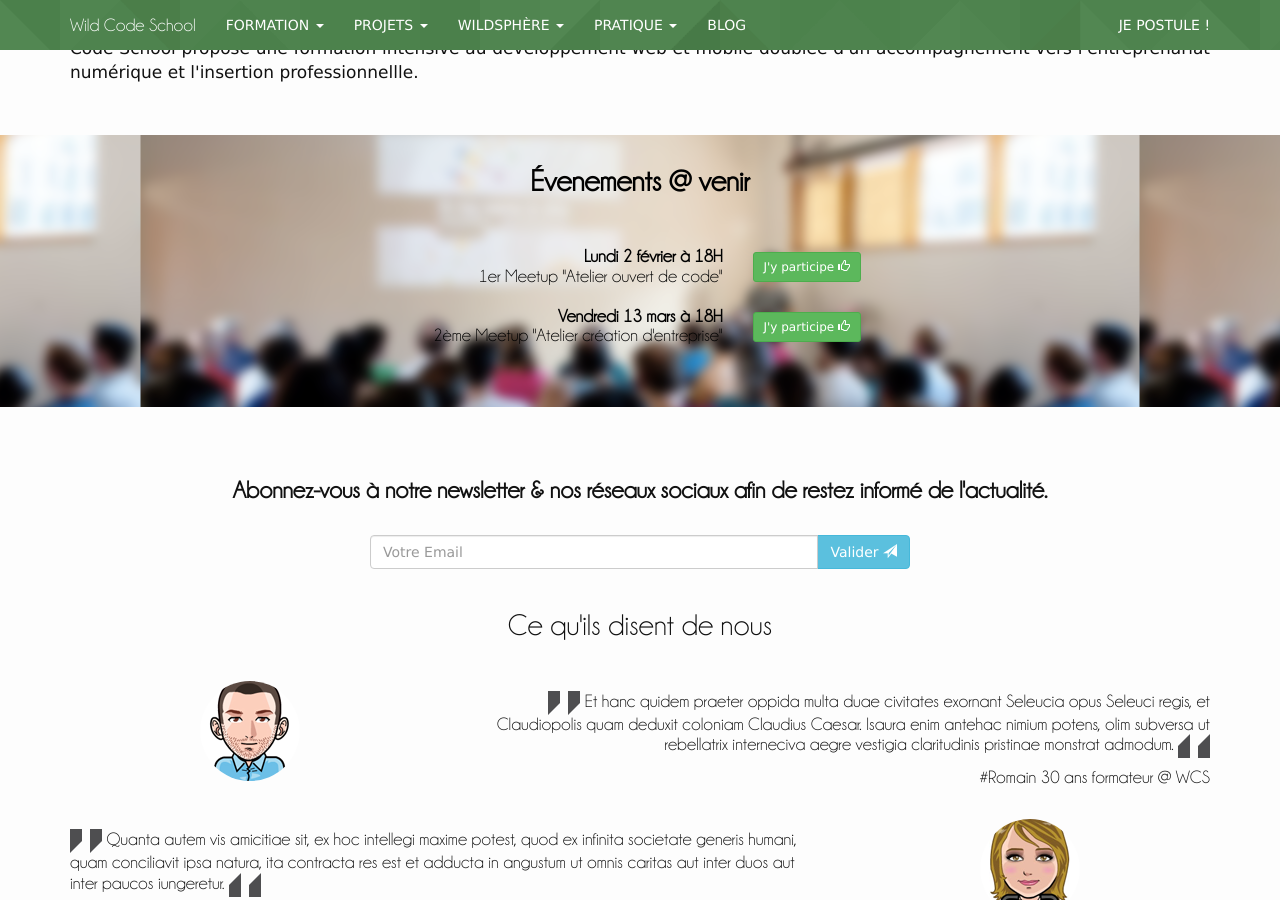
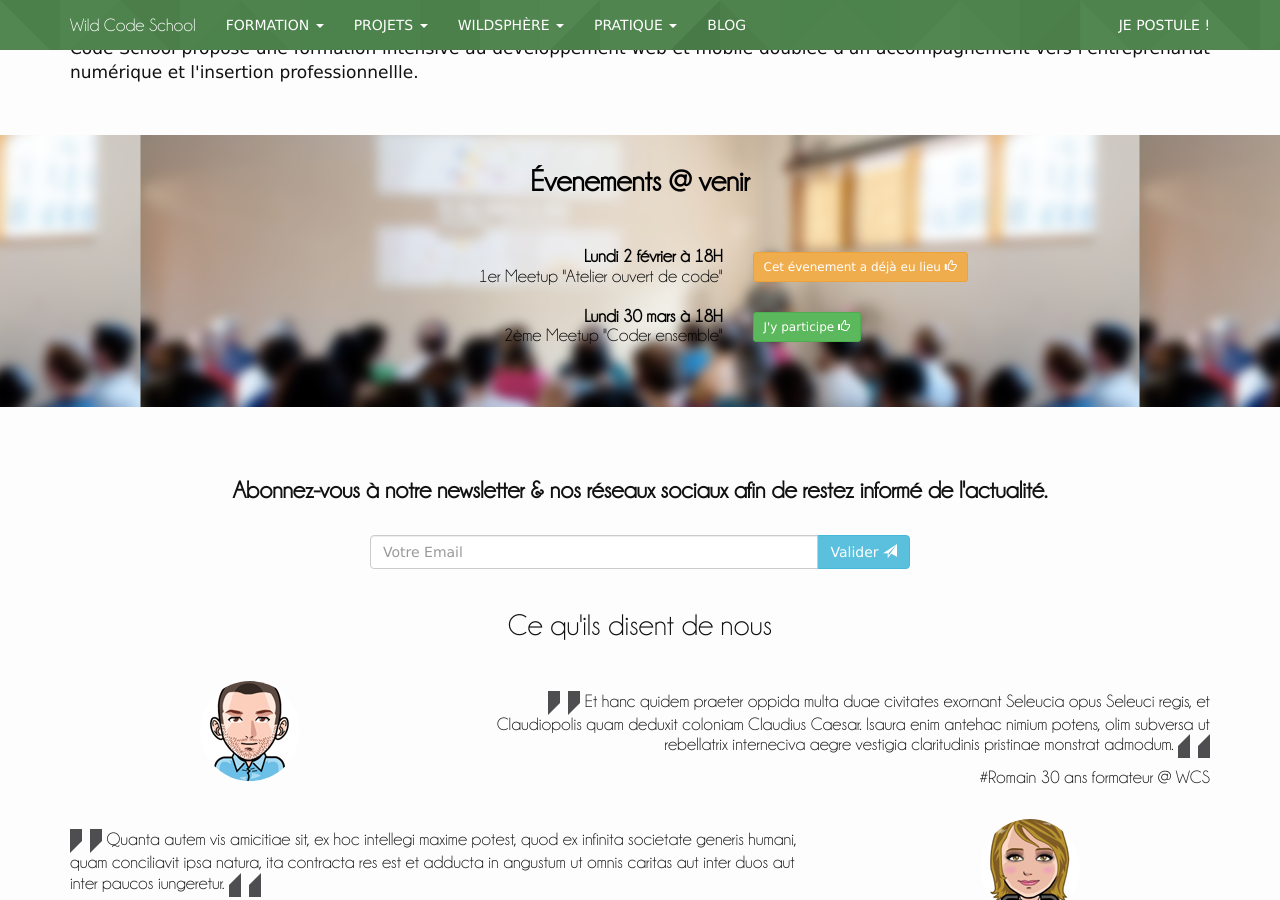
Before and after one commit to alem972/wildcodeschool.github.io, a Jekyll site: the page built from index.html, in a window 1280 px wide and 900 px high, scrolled down 685 px. Built offline with Jekyll 4.4.1, drawn with Linux system fonts in a browser that asks for light colours; nearby versions of some CDN libraries; some web fonts are replaced.

Commit message:
front qui-sommes-nous devenir-eleve

```diff
--- a/index.html
+++ b/index.html
@@ -79,17 +79,21 @@ layout: default
           <h4><strong>Lundi 2 février à 18H</strong><br>1er Meetup "Atelier ouvert de code"</h4>
         </div>
         <div class="col-xs-5">
-          <button type="button" class="btn btn-success btn-sm" style="margin-top: 15px">
-            J'y participe <span class="glyphicon glyphicon-thumbs-up" aria-hidden="true"></span>
-          </button>
+          <a href="http://www.meetup.com/WildCodeMeetup/" target="_blank">
+            <button type="button" class="btn btn-warning btn-sm" style="margin-top: 15px">
+            Cet évenement a déjà eu lieu <span class="glyphicon glyphicon-thumbs-up" aria-hidden="true"></span>
+            </button>
+          </a>
         </div>
         <div class="col-xs-7 text-right">
-          <h4><strong>Vendredi 13 mars à 18H</strong><br>2ème Meetup "Atelier création d'entreprise"</h4>
+          <h4><strong>Lundi 30 mars à 18H</strong><br>2ème Meetup "Coder ensemble"</h4>
         </div>
         <div class="col-xs-5">
-          <button type="button" class="btn btn-success btn-sm" style="margin-top: 15px">
+          <a href="http://www.meetup.com/WildCodeMeetup/" target="_blank">
+            <button type="button" class="btn btn-success btn-sm" style="margin-top: 15px">
             J'y participe <span class="glyphicon glyphicon-thumbs-up" aria-hidden="true"></span>
-          </button>
+            </button>
+          </a>
         </div>
       </div>
     </div>
```
